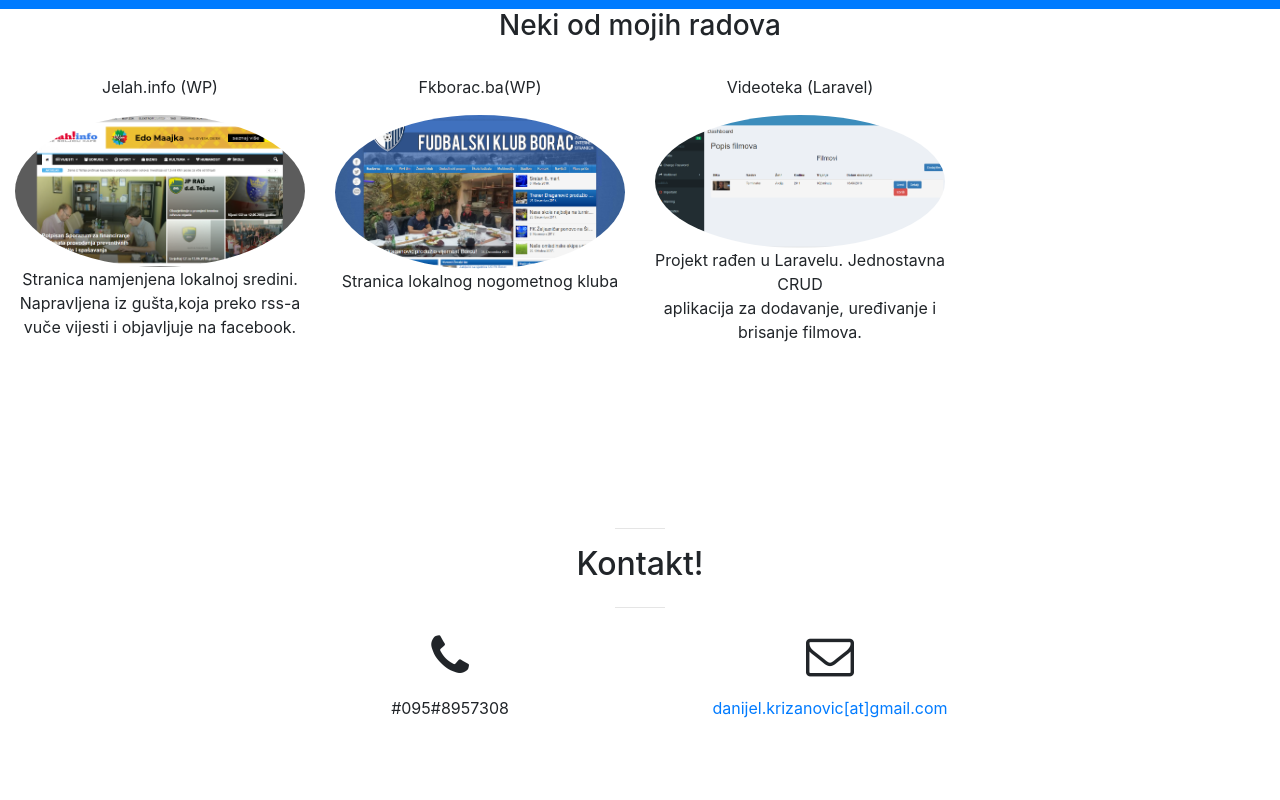
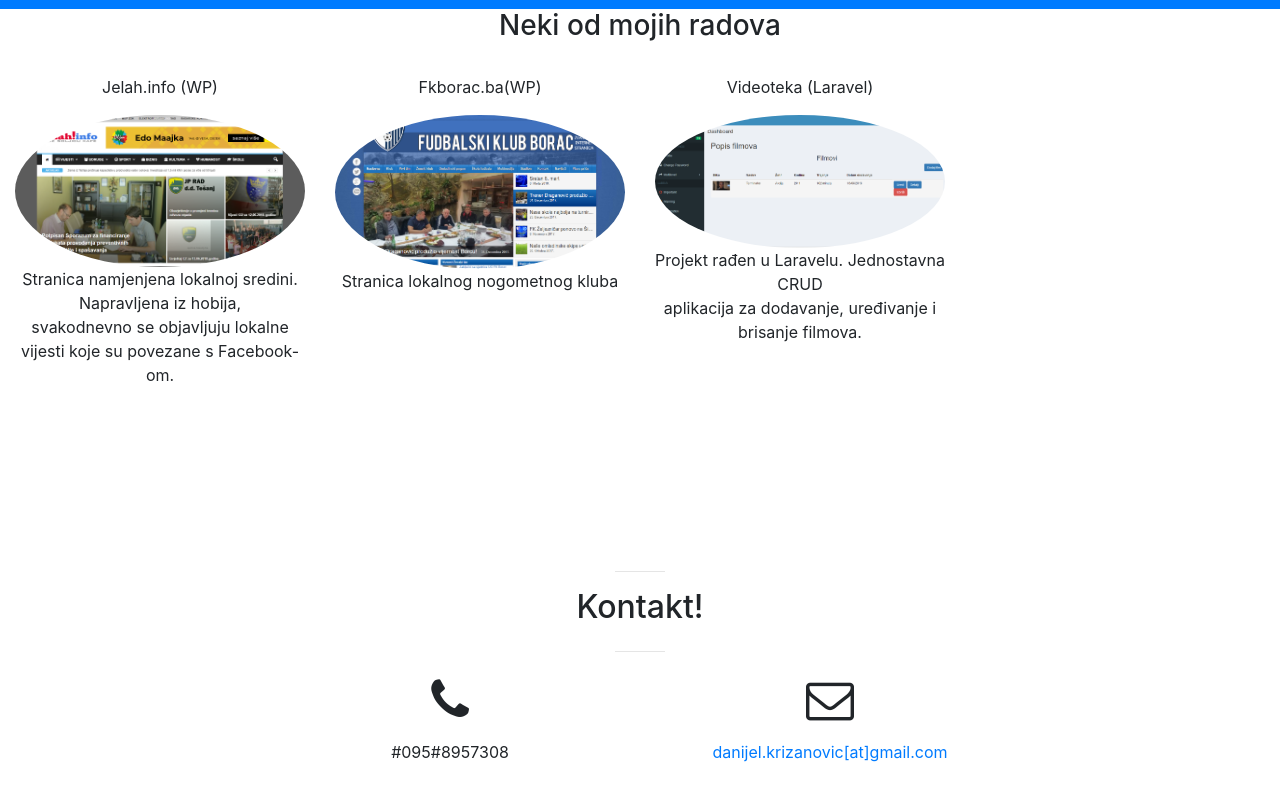
Before and after one commit to BouliOS/BouliOS.github.io, a website with bundled scripts: page index.html in a window 1280 px wide. Shown: the part 1740-2540 px from the top of the page. Built offline with nearby package versions, Linux system fonts and the light colour scheme.

Commit message:
edit text3

```diff
--- a/index.html
+++ b/index.html
@@ -97,7 +97,7 @@
   <div class="row">
     <div class="col-sm-3">
       <p>Jelah.info (WP)</p>
-      <img src="img/jelah.png" class="img-responsive" style="width:100%" alt="Jelah.info"><p>Stranica namjenjena lokalnoj sredini.<br> Napravljena iz gušta,koja preko rss-a<br> vuče vijesti i objavljuje na facebook.</p>
+      <img src="img/jelah.png" class="img-responsive" style="width:100%" alt="Jelah.info"><p>Stranica namjenjena lokalnoj sredini.<br> Napravljena iz hobija, <br>svakodnevno se objavljuju lokalne vijesti koje su povezane s Facebook-om.</p>
     </div>
     <div class="col-sm-3">
       <p>Fkborac.ba(WP)</p>
```
